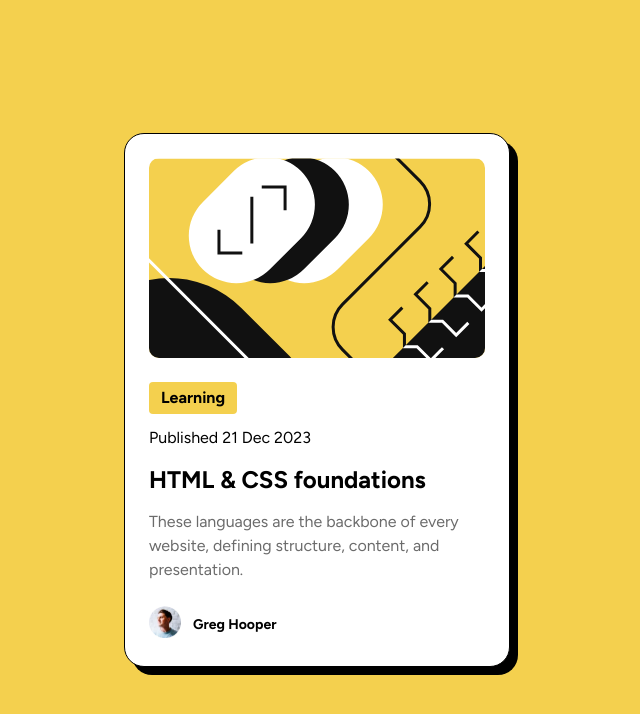
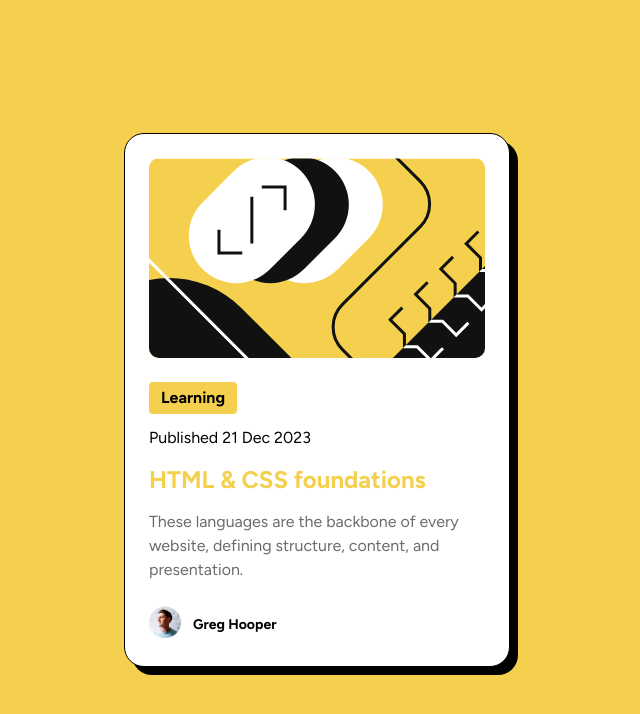
Before and after one commit to Lucasedcm/blog-preview-card, a plain HTML site: page index.html in a window 1280 px wide. In both pictures the pointer is over the element "HTML & CSS foundations". Shown: the whole page, without its empty margins (323-963 px from the left). Drawn offline with Linux system fonts and the light colour scheme.

Commit message:
feat: add hover functionality

```diff
--- a/styles.css
+++ b/styles.css
@@ -65,6 +65,11 @@ html, body {
     letter-spacing: 0px;
 }
 
+.course-title:hover {
+    color: #F4D04E;
+    cursor: pointer;
+}
+
 .course-author-name {
     font-family: "Figtree";
     font-size: 14px;
```
